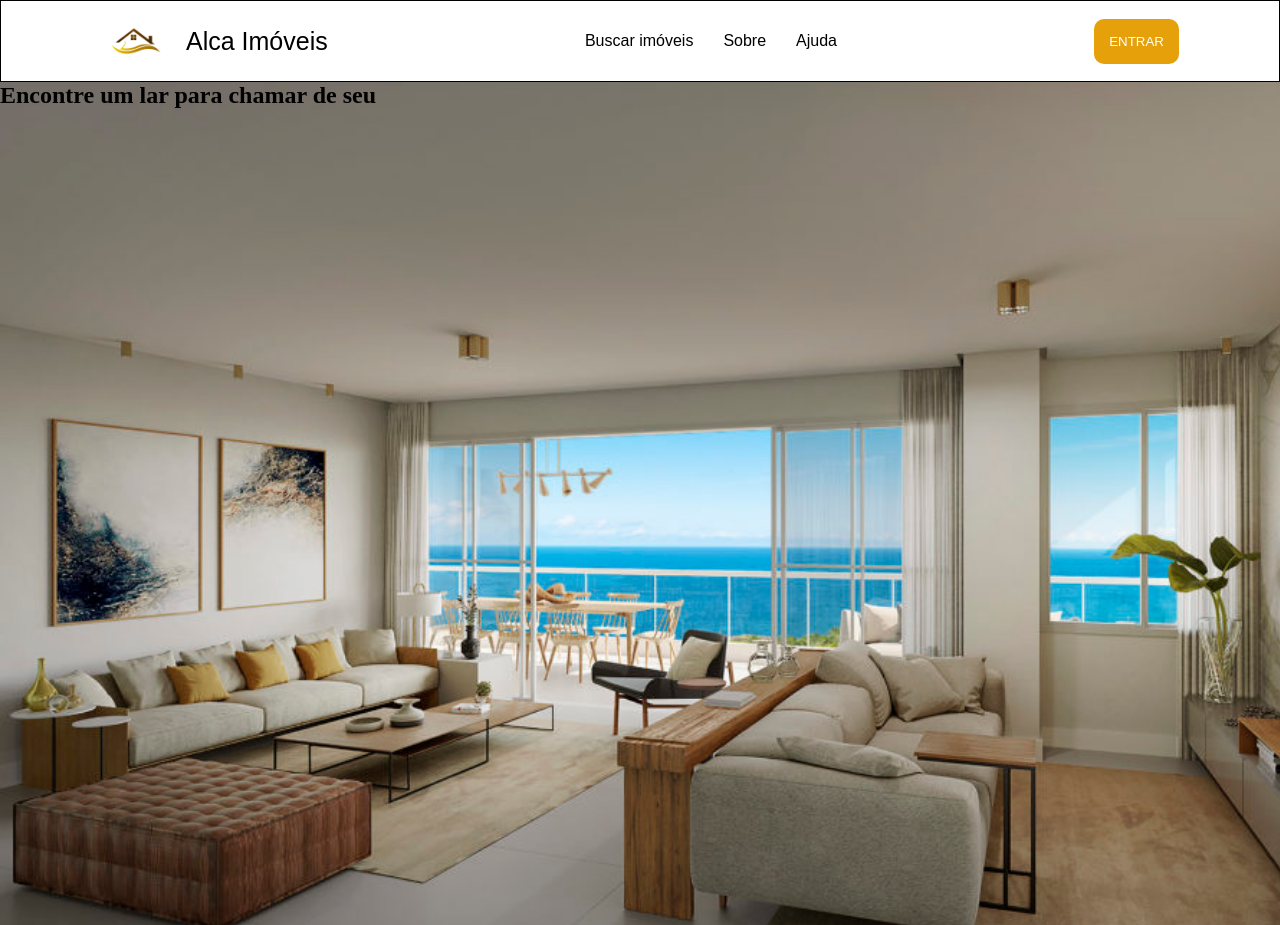
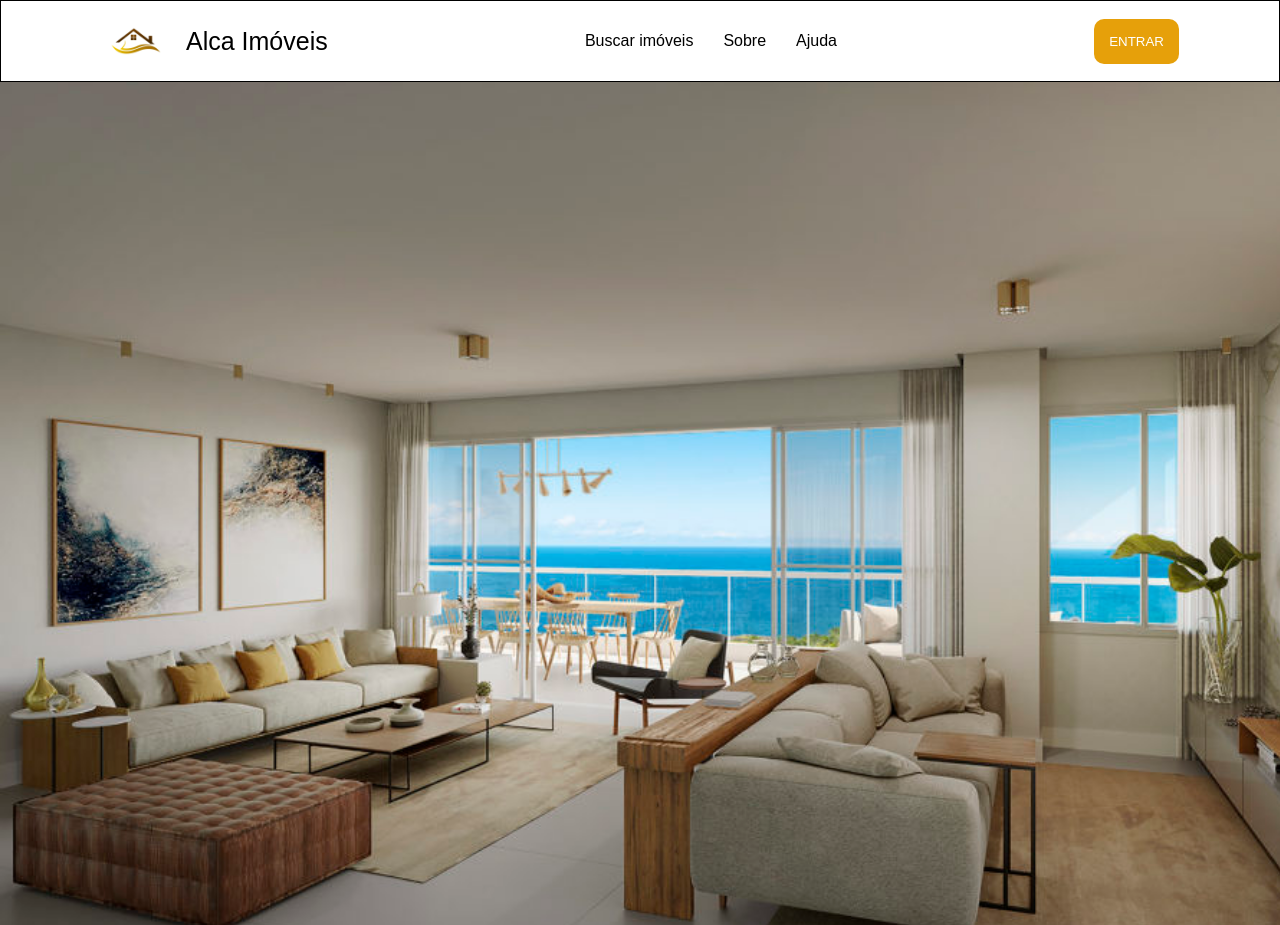
Before and after one commit to ifpi-picos/projeto-web-Carollinaa, a plain HTML site: page index.html in a window 1280 px wide. Shown: the top 925 px of the page. Drawn offline with Linux system fonts and the light colour scheme; a web font is replaced by a local one.

```diff
--- a/index.html
+++ b/index.html
@@ -25,10 +25,6 @@
     </header>
 
     <main>
-        <section>
-            <h1>Encontre um lar para chamar de seu</h1>
-
-        </section>
     </main>
 
     <footer>
```
